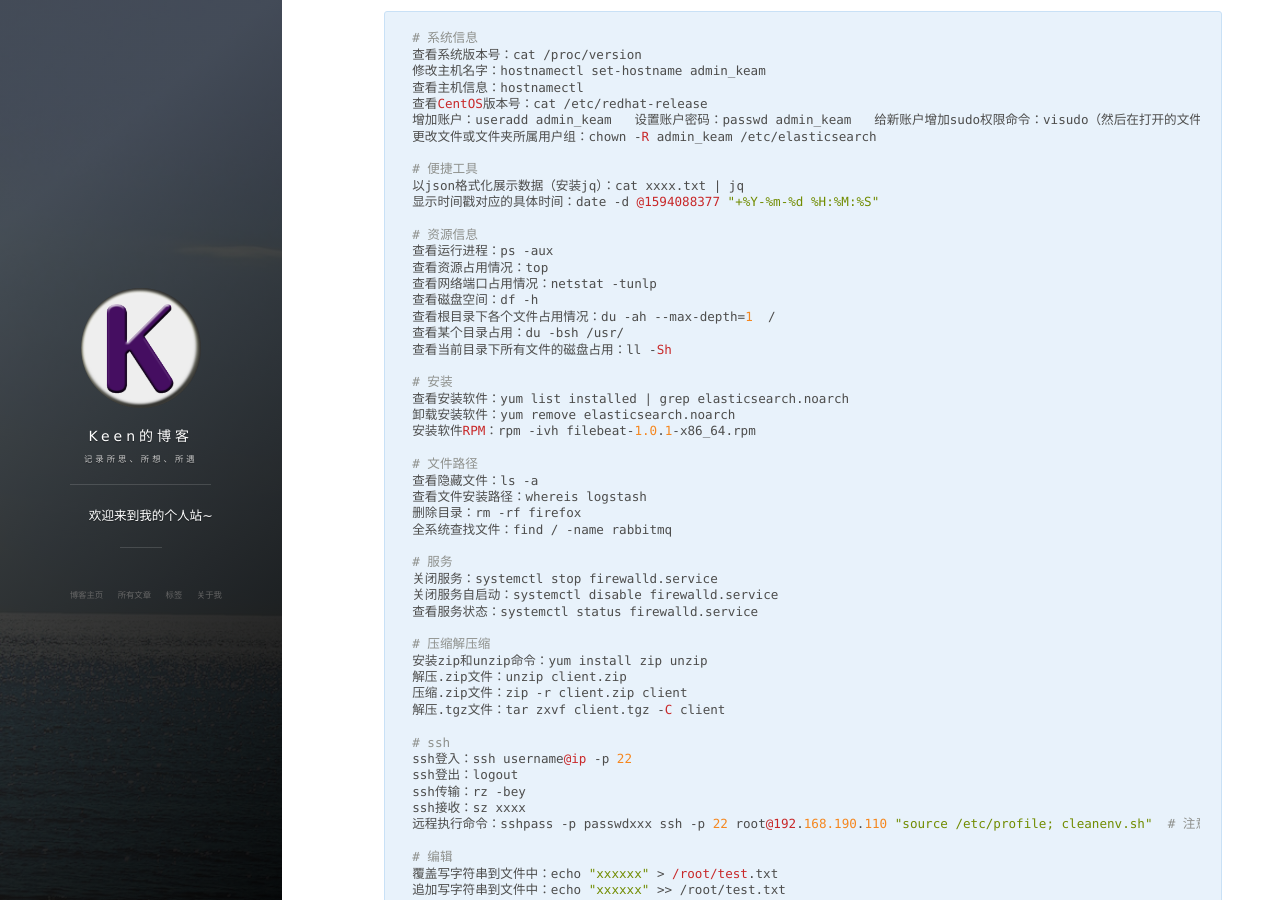
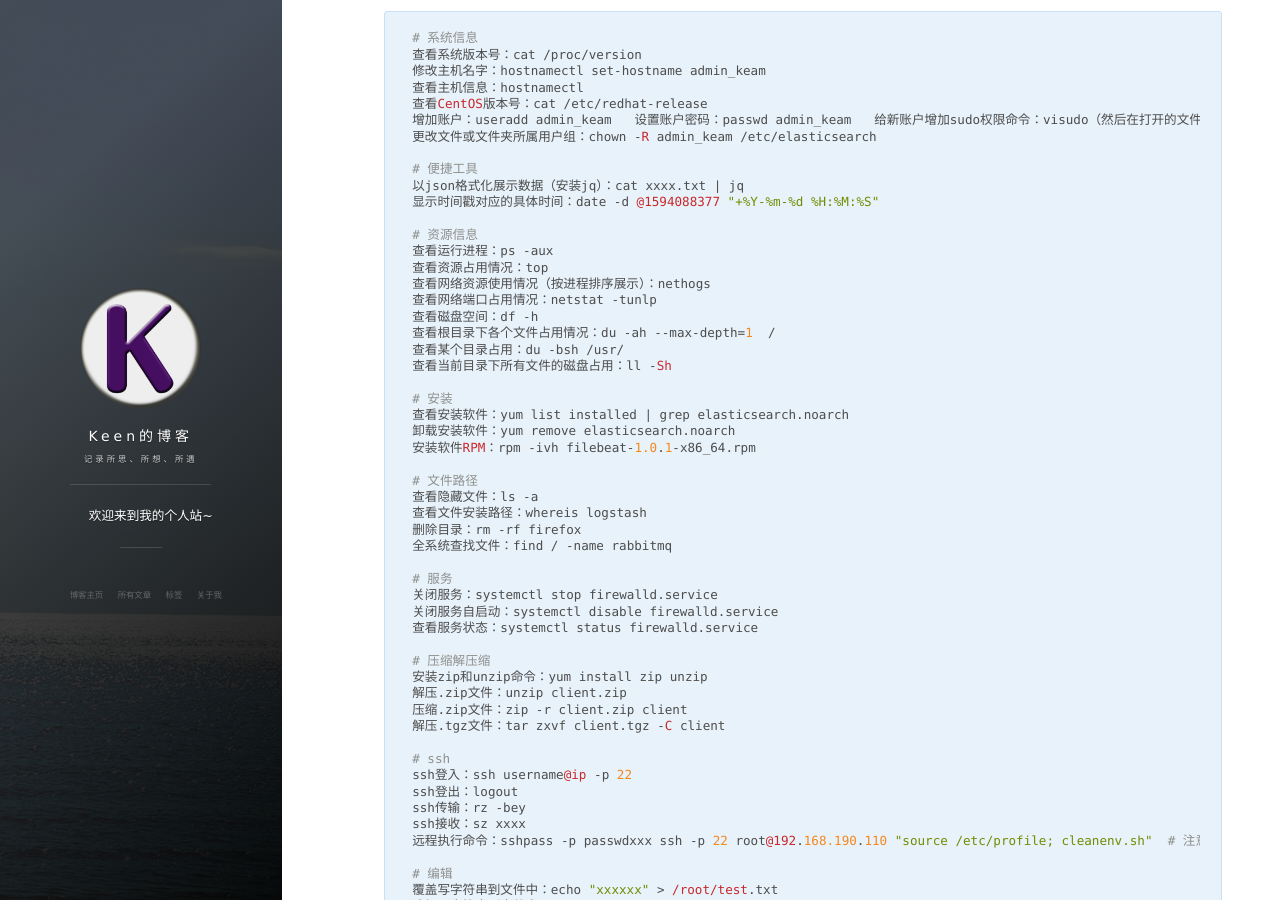
Before and after one commit to Keenjin/Keenjin.github.io, a Jekyll site: the page built from _posts/2019-03-12-linux_cmd.md, in a window 1280 px wide and 900 px high, scrolled down 308 px. Built offline with Jekyll 4.4.1, drawn with Linux system fonts in a browser that asks for light colours; nearby versions of some CDN libraries; comment, search, counter and statistics services are not loaded.

Commit message:
linux cmd

```diff
--- a/_posts/2019-03-12-linux_cmd.md
+++ b/_posts/2019-03-12-linux_cmd.md
@@ -33,6 +33,7 @@ tags: linux
 # 资源信息
 查看运行进程：ps -aux
 查看资源占用情况：top
+查看网络资源使用情况（按进程排序展示）：nethogs
 查看网络端口占用情况：netstat -tunlp
 查看磁盘空间：df -h
 查看根目录下各个文件占用情况：du -ah --max-depth=1  /
```
